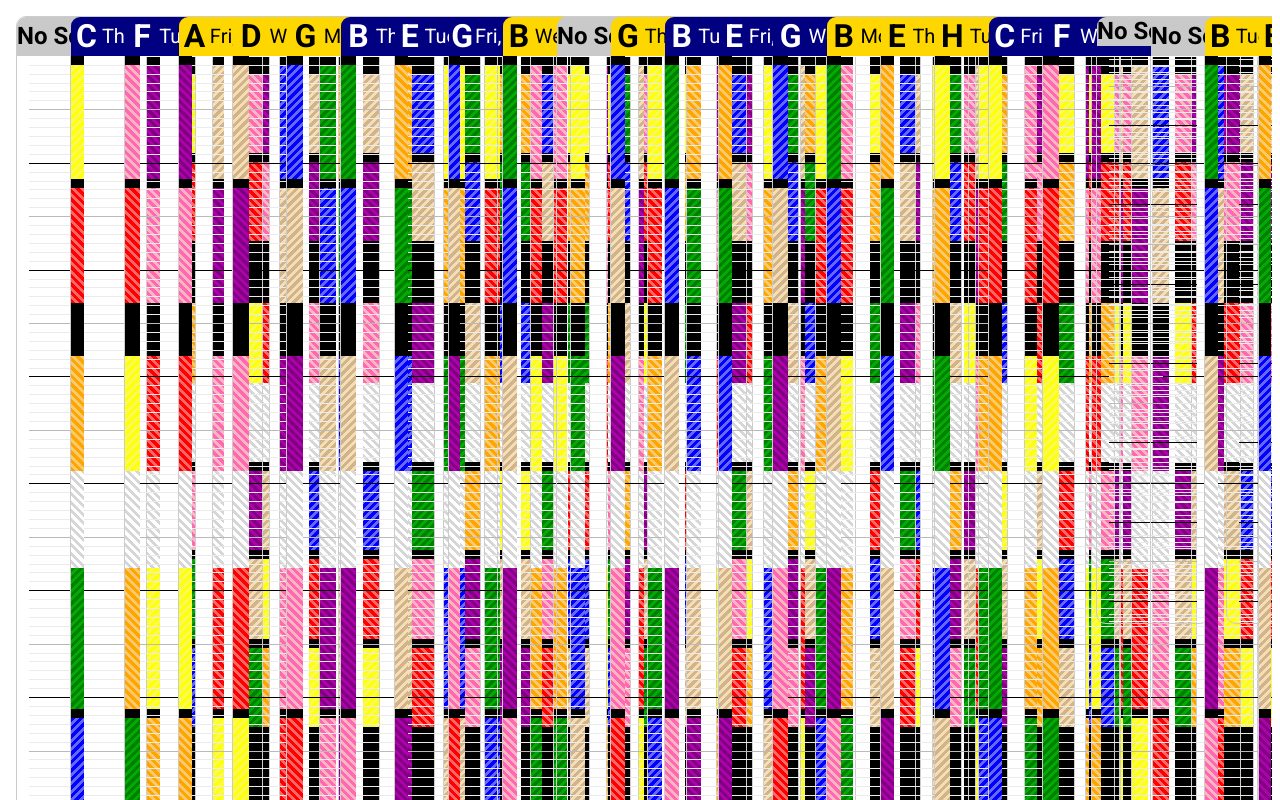
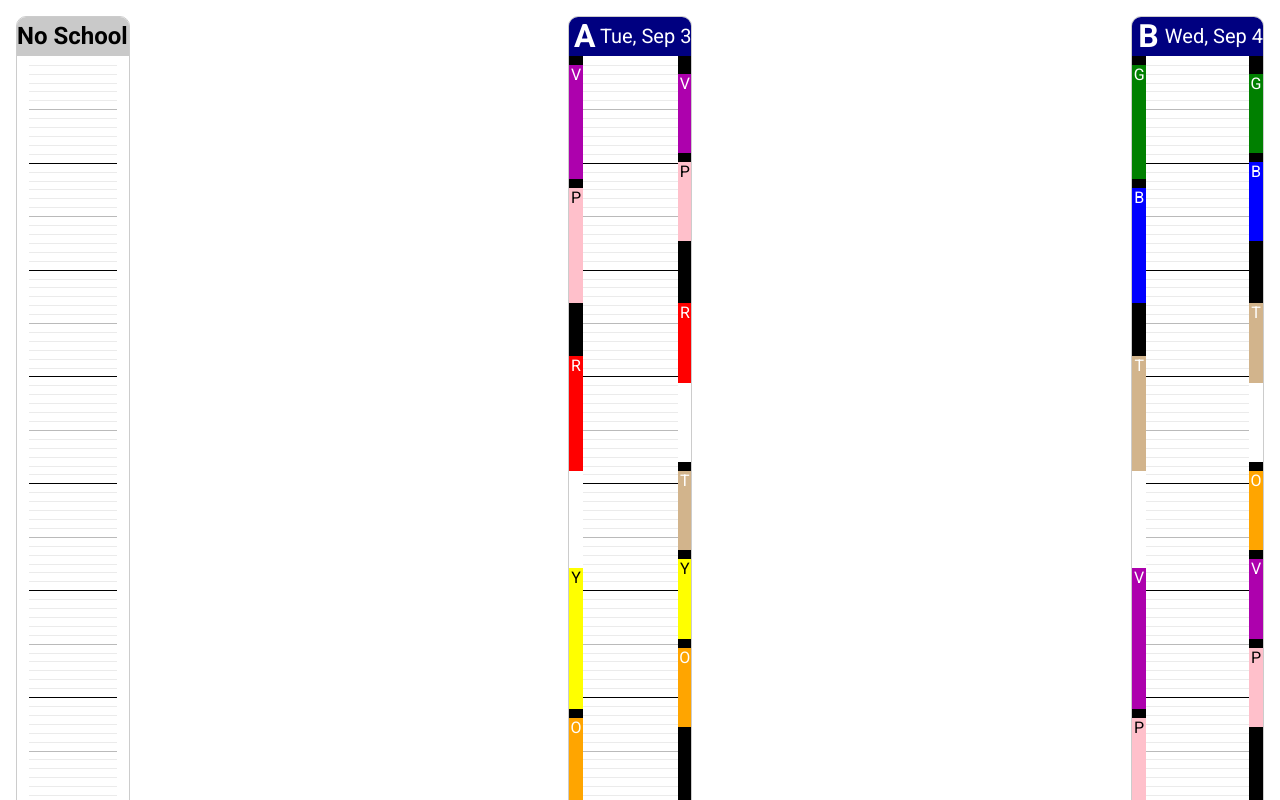
Before and after one commit to mikeymcfish/Schedule_v2, a React (Vite) app: page / in a window 1280 px wide. Shown: the top 800 px of the page. Built offline with nearby package versions, Linux system fonts and the light colour scheme.

Commit message:
Updated print format

```diff
--- a/src/App.css
+++ b/src/App.css
@@ -32,6 +32,15 @@ body {
   grid-auto-flow: row;
   grid-area: Left;
   position: relative;
+}
+
+.letterDisplay {
+  justify-content: center;
+  align-items: center;
+  bottom:0px;
+  position: relative;
+  text-align:center;
+  color: white;
 }
 
 .Title {
@@ -82,23 +91,25 @@ body {
 }
 
 [color-block="red"] {
-  background: repeating-linear-gradient(
+  /* background: repeating-linear-gradient(
     45deg,
     #ff0000,
     #ff0000 3px,
     #ff6666 1px,
     #ff6666 6px
-  );
+  ); */
+  background-color: red;
 }
 
 [color-block="blue"] {
-  background: repeating-linear-gradient(
+  /* background: repeating-linear-gradient(
     135deg,
     #0000ff,
     #0000ff 3px,
     #6666f9 1px,
     #6666f9 6px
-  );
+  ); */
+  background-color: blue;
 }
 
 .bottom-line-left {
@@ -112,73 +123,80 @@ body {
 }
 
 [color-block="tan"] {
-  background: repeating-linear-gradient(
+  /* background: repeating-linear-gradient(
     135deg,
     #d2b48c,
     #d2b48c 3px,
     #f5deb3 1px,
     #f5deb3 6px
-  );
+  ); */
+  background-color: #d2b48c
 }
 
 [color-block="pink"] {
-  background: repeating-linear-gradient(
+  /* background: repeating-linear-gradient(
     45deg,
     #ff69b4,
     #ff69b4 3px,
     #ffb6c1 1px,
     #ffb6c1 6px
-  );
+  ); */
+  background-color: pink;
 }
 
 [color-block="orange"] {
-  background: repeating-linear-gradient(
+  /* background: repeating-linear-gradient(
     45deg,
     orange,
     orange 3px,
     #fbca6f 1px,
     #fbca6f 6px
-  );
+  ); */
+  background-color: orange;
 }
 
 [color-block="yellow"] {
-  background: repeating-linear-gradient(
+  /* background: repeating-linear-gradient(
     135deg,
     #ffff0a,
     #ffff0a 3px,
     #f9f958 1px,
     #f9f958 6px
-  );
+  ); */
+  background-color: yellow;
 }
 
 [color-block="green"] {
-  background: repeating-linear-gradient(
+  /* background: repeating-linear-gradient(
     135deg,
     #008000,
     #008000 3px,
     #03aa03 1px,
     #03aa03 6px
-  );
+  ); */
+  background-color: #008000;
 }
 
 [color-block="purple"] {
-  background: repeating-linear-gradient(
+  /* background: repeating-linear-gradient(
     45deg,
     #800080,
     #800080 3px,
     #ad01ad 1px,
     #ad01ad 6px
-  );
+  ); */
+  background-color: #ad01ad;
 }
 
 .lunch {
-  background: repeating-linear-gradient(
+  /* background: repeating-linear-gradient(
     45deg,
     white,
     white 3px,
     #d6d6d6 1px,
     #d6d6d6 6px
-  );
+  ); */
+  background-color: white;
 }
 
 .line {
@@ -429,6 +447,21 @@ body {
   display: none;
 }
 
+/* New styles for notes section */
+.notes-section {
+  display: none; /* Hide in normal view */
+}
+
+.app-container {
+  display: flex;
+  flex-wrap: wrap;
+}
+.schedule-group {
+  display: flex;
+  flex-direction: row;
+  width: 100%;
+}
+
 @media print {
   .app-container {
     display: grid;
@@ -439,16 +472,20 @@ body {
     overflow: visible !important;
     margin: 0;
     padding: 0;
-    margin-left: 18vw;
+    margin-left: 15vw;
     margin-right: 2vw;
     margin-bottom: 5px;
-    width: 80vw;
+    width: 83vw;
   }
 
   .container {
     top: 0;
     height: 80vh;
     page-break-inside: avoid;
+  }
+
+  .notes-section {
+    display: block; /* Hide in normal view */
   }
 
 }
@@ -482,6 +519,8 @@ body {
   height: 100px;
   resize: vertical;
 }
+
+
 
 @media print {
   .app-container {
--- a/src/DaySchedule.jsx
+++ b/src/DaySchedule.jsx
@@ -157,13 +157,12 @@ const DaySchedule = ({ date }) => {
                 (scheduleEntry) => scheduleEntry.Period === block.className,
               );
               if (entry) {
-                return { ...block, color: getColorFromCode(entry.Class) };
+                return { ...block, color: getColorFromCode(entry.Class), letter: entry.Class.charAt(0) };
               }
               return block;
             }),
           );
         }
-
         // Set MS schedule
         const MSschedule = colors.SchoolWeek.find(
           (day) => day.Day === todayDay && day.Type === "MS",
@@ -175,7 +174,7 @@ const DaySchedule = ({ date }) => {
                 (scheduleEntry) => scheduleEntry.Period === block.className,
               );
               if (entry) {
-                return { ...block, color: getColorFromCode(entry.Class) };
+                return { ...block, color: getColorFromCode(entry.Class), letter: entry.Class.charAt(0) };
               }
               return block;
             }),
@@ -248,7 +247,7 @@ const DaySchedule = ({ date }) => {
             key={index}
             className={block.className}
             color-block={block.color}
-          ></div>
+          ><div className="letterDisplay" style={{ color: block.letter === 'Y' || block.letter === 'P' ? 'black' : 'white' }}>{block.letter}</div></div>
         ))}
       </div>
       {isNoSchool ? (
@@ -284,7 +283,7 @@ const DaySchedule = ({ date }) => {
             key={index}
             className={block.className}
             color-block={block.color}
-          ></div>
+          ><div className="letterDisplay" style={{ color: block.letter === 'Y' || block.letter === 'P' ? 'black' : 'white' }}>{block.letter}</div></div>
         ))}
       </div>
     </div>
```
